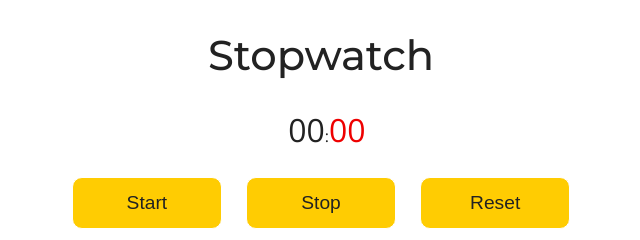
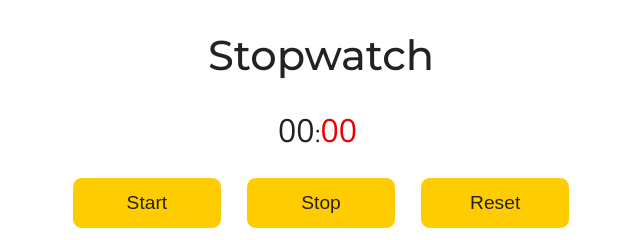
Before and after one commit to vadim-nest/SeventeenProjects, a plain HTML site: page Stopwatch/index.html in a window 1280 px wide. Shown: the full height of the page, 319-959 px from the left. Drawn offline with nearby package versions, Linux system fonts and the light colour scheme.

Commit message:
Centered time, fixed problem with starting timer without resetting it first

```diff
--- a/Stopwatch/css/styles.css
+++ b/Stopwatch/css/styles.css
@@ -6,7 +6,6 @@
     red:    #EE0000
 */
 
-/* Mixin's */
 body {
   background: #ffffff;
   font-family: "Open Sans", sans-serif;
@@ -44,6 +43,13 @@ h3 {
 #seconds {
   color: #ee0000;
 }
+.dots {
+  font-size: 1.4em;
+}
+.lastDots {
+  font-size: 0.9em;
+}
+
 button {
   -moz-border-radius: 5px;
   -webkit-border-radius: 5px;
@@ -69,3 +75,8 @@ button:hover {
   border: solid 1px #fff;
   color: #fff;
 }
+
+/* Added some padding-right, because tens are smaller then other numbers */
+p {
+  padding-right: 1.3em;
+}
--- a/Stopwatch/index.html
+++ b/Stopwatch/index.html
@@ -15,7 +15,7 @@
     <body>
         <div class="wrapper">
           <h1>Stopwatch</h1>
-          <p class="time"><span id="hours", class="hidden">00</span><span class="hidden">:</span><span id="minutes">00</span>:<span id="seconds">00</span><span class="hidden">:</span><span id="tens", class="hidden">00</span></p>
+          <p class="time"><span id="hours", class="hidden">00</span><span class="hidden dots">:</span><span id="minutes">00</span><span class="dots">:</span><span id="seconds">00</span><span class="hidden dots lastDots">:</span><span id="tens", class="hidden">00</span></p>
           <button id="button-start">Start</button>
           <button id="button-stop">Stop</button>
           <button id="button-reset">Reset</button>
--- a/Stopwatch/script.js
+++ b/Stopwatch/script.js
@@ -35,6 +35,7 @@ window.onload = function () {
         appendMinutes.innerHTML = minutes;
         appendTens.innerHTML = tens;
         appendSeconds.innerHTML = seconds;
+        appendHours.innerHTML = hours;
     }
 
 
@@ -104,7 +105,11 @@ window.onload = function () {
         element.style.color = "#FFFFFF"
     });
 
-    clearInterval(Interval);
+    // Bad fix. My stopwatch wouldn't start without resetting it first. So I added these few lines from reset from the reset button
+    hours = "00";
+    minutes = "00";
+    tens = "00";
+    seconds = "00";
 
 
 
```
